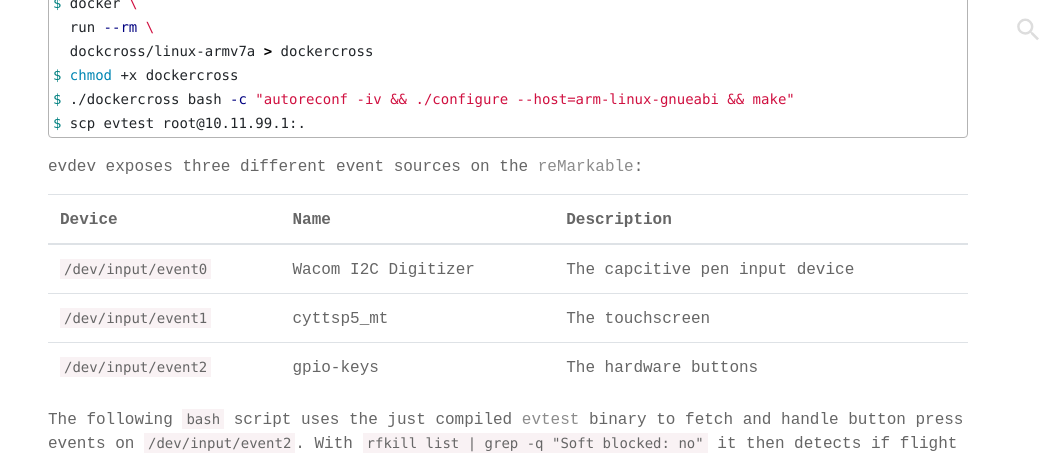
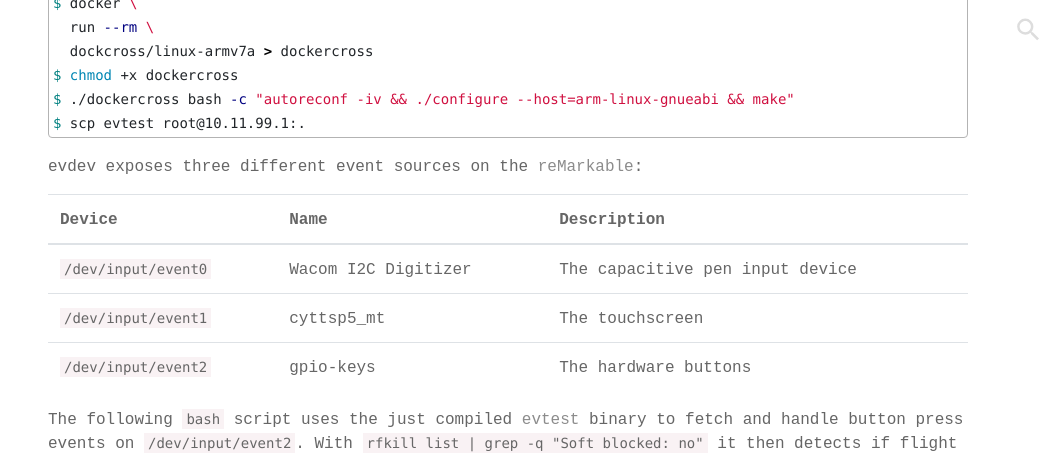
Before and after one commit to Enteee/duckpond.ch, a Jekyll site: the page built from _posts/2020-01-08-reMarkable.md, in a window 1280 px wide and 900 px high, scrolled down 6586 px. Shown: the top 455 px of the window, without its empty margins (227-1280 px from the left). Built offline with Jekyll 4.4.1, drawn with Linux system fonts in a browser that asks for light colours; comment, search, counter and statistics services are not loaded.

Commit message:
fix typo

```diff
--- a/_posts/2020-01-08-reMarkable.md
+++ b/_posts/2020-01-08-reMarkable.md
@@ -247,7 +247,7 @@ evdev exposes three different event sources on the [reMarkable]:
 {:.table}
 | Device | Name | Description |
 | ------ | ---- | ----------- |
-| `/dev/input/event0` | Wacom I2C Digitizer | The capcitive pen input device |
+| `/dev/input/event0` | Wacom I2C Digitizer | The capacitive pen input device |
 | `/dev/input/event1` | cyttsp5_mt | The touchscreen |
 | `/dev/input/event2` | gpio-keys | The hardware buttons |
 
```
